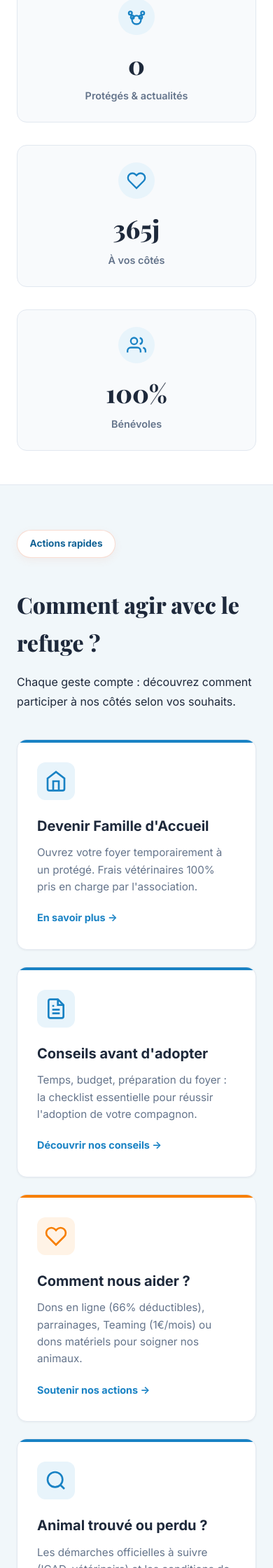
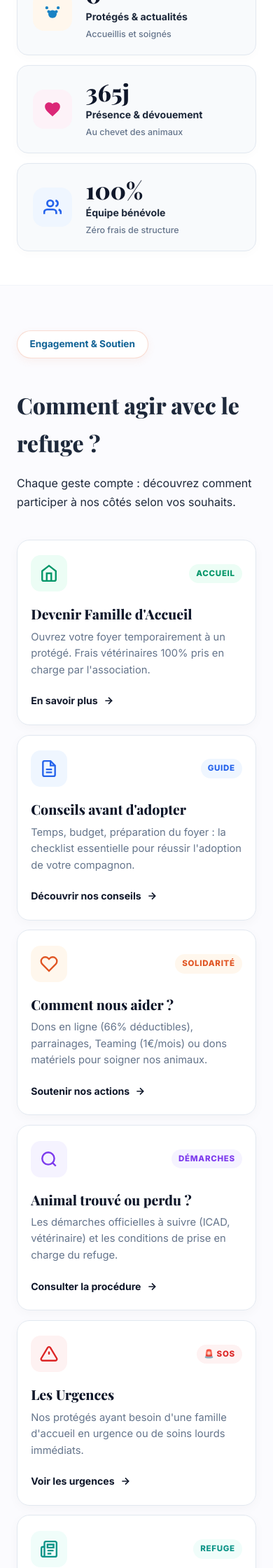
Before and after one commit to salamichel/WP2Django, a Django app: page / in a window 390 px wide. Shown: the part 1560-3800 px from the top of the page at 70% size. Run offline with Django 5.2, Linux system fonts and the light colour scheme; data that the repository does not hold is empty; some libraries are stand-ins or nearby versions.

Commit message:
fix(ui/import): refonte cartes reassurance accueil et extraction ententes en texte narratif
- Refonte UI/UX des 3 cartes de reassurance et des 6 cartes d'actions rapides sur la page d'accueil&#10;- Correction du bloc @media responsive desktop pour aligner les 3 colonnes&#10;- Support de l'extraction des compatibilites en langage naturel dans les descriptions WordPress (ex: Vadim est ok chats et ok chien)&#10;- Ajout des tests unitaires correspondants (74 tests validants)

```diff
--- a/static/css/style.css
+++ b/static/css/style.css
@@ -2007,151 +2007,304 @@ input[type="search"] {
     text-transform: uppercase;
 }
 
-/* Stats Section */
+/* ==========================================================================
+   Home Stats & Reassurance Banner
+   ========================================================================== */
 .stats-section {
     background: #ffffff;
     padding: 3rem 0;
-    border-top: 1px solid var(--color-border);
-    border-bottom: 1px solid var(--color-border);
+    border-top: 1px solid #f1f5f9;
+    border-bottom: 1px solid #f1f5f9;
 }
 
 .stats-grid {
     display: grid;
     grid-template-columns: repeat(3, 1fr);
-    gap: 2rem;
+    gap: 1.5rem;
 }
 
 .stat-card {
-    text-align: center;
-    padding: 1.5rem;
-    border-radius: var(--radius);
-    background: var(--color-bg-alt);
-    border: 1px solid var(--color-border);
+    display: flex;
+    align-items: center;
+    gap: 1.25rem;
+    padding: 1.5rem 1.75rem;
+    background: #f8fafc;
+    border: 1.5px solid #e2e8f0;
+    border-radius: 20px;
+    box-shadow: 0 4px 14px rgba(0, 0, 0, 0.02);
+    transition: all 0.25s cubic-bezier(0.16, 1, 0.3, 1);
+}
+
+.stat-card:hover {
+    transform: translateY(-3px);
+    border-color: var(--color-primary);
+    background: #ffffff;
+    box-shadow: 0 12px 30px rgba(224, 86, 36, 0.1);
 }
 
 .stat-icon {
-    display: inline-flex;
+    width: 56px;
+    height: 56px;
+    border-radius: 16px;
+    display: flex;
     align-items: center;
     justify-content: center;
-    width: 52px;
-    height: 52px;
-    border-radius: 50%;
-    background: var(--color-primary-light);
+    flex-shrink: 0;
+    transition: transform 0.2s cubic-bezier(0.16, 1, 0.3, 1);
+}
+
+.stat-icon--paw {
+    background: #fff7ed;
     color: var(--color-primary);
-    margin-bottom: 0.75rem;
+}
+
+.stat-icon--heart {
+    background: #fdf2f8;
+    color: #db2777;
+}
+
+.stat-icon--users {
+    background: #eff6ff;
+    color: #2563eb;
+}
+
+.stat-card:hover .stat-icon {
+    transform: scale(1.08);
+}
+
+.stat-info {
+    display: flex;
+    flex-direction: column;
+    gap: 2px;
 }
 
 .stat-number {
     display: block;
     font-family: var(--font-display);
-    font-size: 2.25rem;
+    font-size: 2.1rem;
     font-weight: 800;
-    color: var(--color-text);
+    color: #0f172a;
+    line-height: 1.1;
 }
 
 .stat-label {
-    font-size: 0.9rem;
-    font-weight: 600;
-    color: var(--color-text-muted);
-}
-
-/* Quick Action Cards */
+    font-size: 0.88rem;
+    font-weight: 700;
+    color: #1e293b;
+}
+
+.stat-sub {
+    font-size: 0.78rem;
+    font-weight: 500;
+    color: #64748b;
+}
+
+/* ==========================================================================
+   Home 6 Quick Action & Reassurance Cards
+   ========================================================================== */
 .section--quick-actions {
-    background: var(--color-bg-warm);
+    background: #fbfbfe;
 }
 
 .quick-actions-grid {
     display: grid;
-    grid-template-columns: repeat(auto-fit, minmax(320px, 1fr));
+    grid-template-columns: repeat(3, 1fr);
     gap: 1.5rem;
     margin-top: 2.5rem;
 }
 
 .quick-action-card {
+    position: relative;
+    display: flex;
+    flex-direction: column;
     background: #ffffff;
-    border: 1px solid var(--color-border);
-    border-radius: var(--radius);
-    padding: 2rem 1.75rem;
-    display: flex;
-    flex-direction: column;
+    border: 1.5px solid #e2e8f0;
+    border-radius: 22px;
+    padding: 1.75rem;
     text-decoration: none;
-    color: var(--color-text);
-    box-shadow: var(--shadow-sm);
-    transition: all var(--transition);
-    position: relative;
+    color: inherit;
+    box-shadow: 0 4px 16px rgba(0, 0, 0, 0.03);
+    transition: all 0.25s cubic-bezier(0.16, 1, 0.3, 1);
     overflow: hidden;
-}
-
-.quick-action-card::before {
-    content: "";
-    position: absolute;
-    top: 0;
-    left: 0;
-    right: 0;
-    height: 4px;
-    background: var(--color-primary);
-    transition: height var(--transition);
 }
 
 .quick-action-card:hover {
     transform: translateY(-5px);
-    box-shadow: var(--shadow-md);
-    border-color: #cbd5e1;
-}
-
-.quick-action-card:hover::before {
-    height: 6px;
+    box-shadow: 0 16px 36px rgba(0, 0, 0, 0.08);
+}
+
+.quick-action-top {
+    display: flex;
+    justify-content: space-between;
+    align-items: center;
+    margin-bottom: 1.25rem;
 }
 
 .quick-action-icon {
-    width: 54px;
-    height: 54px;
-    border-radius: 12px;
-    background: var(--color-primary-light);
+    width: 52px;
+    height: 52px;
+    border-radius: 14px;
+    display: flex;
+    align-items: center;
+    justify-content: center;
+    transition: transform 0.2s cubic-bezier(0.16, 1, 0.3, 1);
+}
+
+.quick-action-card:hover .quick-action-icon {
+    transform: scale(1.08);
+}
+
+.quick-action-badge {
+    font-size: 0.72rem;
+    font-weight: 800;
+    text-transform: uppercase;
+    letter-spacing: 0.06em;
+    padding: 4px 10px;
+    border-radius: 9999px;
+}
+
+/* Card Specific Themes */
+.quick-action-card--fa .quick-action-icon {
+    background: #ecfdf5;
+    color: #059669;
+}
+.quick-action-card--fa .quick-action-badge {
+    background: #ecfdf5;
+    color: #059669;
+}
+.quick-action-card--fa:hover {
+    border-color: #059669;
+}
+
+.quick-action-card--advice .quick-action-icon {
+    background: #eff6ff;
+    color: #2563eb;
+}
+.quick-action-card--advice .quick-action-badge {
+    background: #eff6ff;
+    color: #2563eb;
+}
+.quick-action-card--advice:hover {
+    border-color: #2563eb;
+}
+
+.quick-action-card--help .quick-action-icon {
+    background: #fff7ed;
+    color: #e05624;
+}
+.quick-action-card--help .quick-action-badge {
+    background: #fff7ed;
+    color: #e05624;
+}
+.quick-action-card--help:hover {
+    border-color: #e05624;
+}
+
+.quick-action-card--lost .quick-action-icon {
+    background: #f5f3ff;
+    color: #7c3aed;
+}
+.quick-action-card--lost .quick-action-badge {
+    background: #f5f3ff;
+    color: #7c3aed;
+}
+.quick-action-card--lost:hover {
+    border-color: #7c3aed;
+}
+
+.quick-action-card--emergency .quick-action-icon {
+    background: #fef2f2;
+    color: #dc2626;
+}
+.quick-action-card--emergency .quick-action-badge {
+    background: #fef2f2;
+    color: #dc2626;
+}
+.quick-action-card--emergency:hover {
+    border-color: #dc2626;
+}
+
+.quick-action-card--news .quick-action-icon {
+    background: #f0fdfa;
+    color: #0d9488;
+}
+.quick-action-card--news .quick-action-badge {
+    background: #f0fdfa;
+    color: #0d9488;
+}
+.quick-action-card--news:hover {
+    border-color: #0d9488;
+}
+
+.quick-action-card h3 {
+    font-family: var(--font-display);
+    font-size: 1.22rem;
+    font-weight: 800;
+    color: #0f172a;
+    margin: 0 0 0.5rem;
+    line-height: 1.3;
+}
+
+.quick-action-card p {
+    font-size: 0.92rem;
+    color: #64748b;
+    line-height: 1.6;
+    margin: 0 0 1.25rem;
+    flex-grow: 1;
+}
+
+.quick-action-link {
+    display: inline-flex;
+    align-items: center;
+    gap: 0.45rem;
+    font-size: 0.88rem;
+    font-weight: 700;
+    color: #0f172a;
+    margin-top: auto;
+    transition: color 0.2s ease;
+}
+
+.quick-action-link svg {
+    transition: transform 0.2s cubic-bezier(0.16, 1, 0.3, 1);
+}
+
+.quick-action-card:hover .quick-action-link {
     color: var(--color-primary);
-    display: flex;
-    align-items: center;
-    justify-content: center;
-    margin-bottom: 1.25rem;
-    transition: all var(--transition);
-}
-
-.quick-action-card:hover .quick-action-icon {
-    background: var(--color-primary);
-    color: #ffffff;
-    transform: scale(1.08);
-}
-
-.quick-action-card h3 {
-    font-size: 1.25rem;
-    margin-bottom: 0.6rem;
-    font-weight: 700;
-}
-
-.quick-action-card p {
-    font-size: 0.95rem;
-    color: var(--color-text-muted);
-    line-height: 1.6;
-    flex-grow: 1;
-    margin-bottom: 1.25rem;
-}
-
-.quick-action-link {
-    font-size: 0.9rem;
-    font-weight: 700;
-    color: var(--color-primary);
-    display: inline-flex;
-    align-items: center;
-    gap: 0.4rem;
-}
-
-.quick-action-card--emergency::before { background: var(--color-emergency); }
-.quick-action-card--emergency .quick-action-icon { background: var(--color-emergency-light); color: var(--color-emergency); }
-.quick-action-card--emergency:hover .quick-action-icon { background: var(--color-emergency); color: #ffffff; }
-
-.quick-action-card--help::before { background: var(--color-accent); }
-.quick-action-card--help .quick-action-icon { background: var(--color-accent-light); color: var(--color-accent); }
-.quick-action-card--help:hover .quick-action-icon { background: var(--color-accent); color: #ffffff; }
+}
+
+.quick-action-card:hover .quick-action-link svg {
+    transform: translateX(4px);
+}
+
+/* Reassurance & Actions Responsive */
+@media (max-width: 992px) {
+    .stats-grid {
+        grid-template-columns: 1fr;
+        gap: 0.85rem;
+    }
+
+    .quick-actions-grid {
+        grid-template-columns: repeat(2, 1fr);
+        gap: 1rem;
+    }
+}
+
+@media (max-width: 640px) {
+    .quick-actions-grid {
+        grid-template-columns: 1fr;
+        gap: 0.85rem;
+    }
+
+    .quick-action-card {
+        padding: 1.35rem 1.2rem;
+        border-radius: 18px;
+    }
+
+    .stat-card {
+        padding: 1.2rem 1.35rem;
+        border-radius: 16px;
+    }
+}
 
 /* Solidarity Section */
 .section--solidarity {
@@ -2528,14 +2681,9 @@ input[type="search"] {
     .desktop-nav {
         display: none !important;
     }
-}
 
     .hero h1 {
         font-size: 2.25rem;
-    }
-
-    .stats-grid {
-        grid-template-columns: 1fr;
     }
 
     .filter-select-group {
--- a/templates/blog/home.html
+++ b/templates/blog/home.html
@@ -113,148 +113,144 @@
 </section>
 {% endif %}
 
-<!-- Stats -->
+<!-- Reassurance Stats Banner -->
 <section class="stats-section">
     <div class="container">
         <div class="stats-grid">
             <div class="stat-card">
-                <span class="stat-icon">
-                    <svg xmlns="http://www.w3.org/2000/svg" width="28" height="28" viewBox="0 0 24 24" fill="none"
-                        stroke="currentColor" stroke-width="2">
-                        <path
-                            d="M4.5 9.5a2 2 0 1 1 0-4 2 2 0 0 1 0 4Zm15 0a2 2 0 1 1 0-4 2 2 0 0 1 0 4ZM7 14.5a2 2 0 1 1 0-4 2 2 0 0 1 0 4Zm10 0a2 2 0 1 1 0-4 2 2 0 0 1 0 4Zm-5 6.5c-3.5 0-5.5-2.5-5.5-5.5 0-2 1.5-3.5 3-4.2a5.5 5.5 0 0 1 5 0c1.5.7 3 2.2 3 4.2 0 3-2 5.5-5.5 5.5Z" />
-                    </svg>
-                </span>
+                <div class="stat-icon stat-icon--paw">
+                    <svg xmlns="http://www.w3.org/2000/svg" width="26" height="26" viewBox="0 0 24 24" fill="currentColor"><path d="M4.5 9.5a2 2 0 1 1 0-4 2 2 0 0 1 0 4Zm15 0a2 2 0 1 1 0-4 2 2 0 0 1 0 4ZM7 14.5a2 2 0 1 1 0-4 2 2 0 0 1 0 4Zm10 0a2 2 0 1 1 0-4 2 2 0 0 1 0 4Zm-5 6.5c-3.5 0-5.5-2.5-5.5-5.5 0-2 1.5-3.5 3-4.2a5.5 5.5 0 0 1 5 0c1.5.7 3 2.2 3 4.2 0 3-2 5.5-5.5 5.5Z"/></svg>
+                </div>
+                <div class="stat-info">
                     <span class="stat-number">{{ posts|length }}</span>
                     <span class="stat-label">Protégés & actualités</span>
+                    <span class="stat-sub">Accueillis et soignés</span>
                 </div>
+            </div>
+
             <div class="stat-card">
-                <span class="stat-icon">
-                    <svg xmlns="http://www.w3.org/2000/svg" width="28" height="28" viewBox="0 0 24 24" fill="none"
-                        stroke="currentColor" stroke-width="2">
-                        <path
-                            d="M20.84 4.61a5.5 5.5 0 0 0-7.78 0L12 5.67l-1.06-1.06a5.5 5.5 0 0 0-7.78 7.78L12 21.23l8.84-8.84a5.5 5.5 0 0 0 0-7.78z" />
-                    </svg>
-                </span>
+                <div class="stat-icon stat-icon--heart">
+                    <svg xmlns="http://www.w3.org/2000/svg" width="26" height="26" viewBox="0 0 24 24" fill="currentColor"><path d="M12 21.35l-1.45-1.32C5.4 15.36 2 12.28 2 8.5 2 5.42 4.42 3 7.5 3c1.74 0 3.41.81 4.5 2.09C13.09 3.81 14.76 3 16.5 3 19.58 3 22 5.42 22 8.5c0 3.78-3.4 6.86-8.55 11.54L12 21.35z"/></svg>
+                </div>
+                <div class="stat-info">
                     <span class="stat-number">365j</span>
-                <span class="stat-label">À vos côtés</span>
+                    <span class="stat-label">Présence & dévouement</span>
+                    <span class="stat-sub">Au chevet des animaux</span>
                 </div>
+            </div>
+
             <div class="stat-card">
-                <span class="stat-icon">
-                    <svg xmlns="http://www.w3.org/2000/svg" width="28" height="28" viewBox="0 0 24 24" fill="none"
-                        stroke="currentColor" stroke-width="2">
-                        <path d="M17 21v-2a4 4 0 0 0-4-4H5a4 4 0 0 0-4 4v2" />
-                        <circle cx="9" cy="7" r="4" />
-                        <path d="M23 21v-2a4 4 0 0 0-3-3.87" />
-                        <path d="M16 3.13a4 4 0 0 1 0 7.75" />
-                    </svg>
-                </span>
+                <div class="stat-icon stat-icon--users">
+                    <svg xmlns="http://www.w3.org/2000/svg" width="26" height="26" viewBox="0 0 24 24" fill="none" stroke="currentColor" stroke-width="2.5"><path d="M17 21v-2a4 4 0 0 0-4-4H5a4 4 0 0 0-4 4v2"/><circle cx="9" cy="7" r="4"/><path d="M23 21v-2a4 4 0 0 0-3-3.87"/><path d="M16 3.13a4 4 0 0 1 0 7.75"/></svg>
+                </div>
+                <div class="stat-info">
                     <span class="stat-number">100%</span>
-                <span class="stat-label">Bénévoles</span>
+                    <span class="stat-label">Équipe bénévole</span>
+                    <span class="stat-sub">Zéro frais de structure</span>
+                </div>
             </div>
         </div>
     </div>
 </section>
 
-<!-- 6 Quick Action Cards (Modernized Post-its) -->
+<!-- 6 Quick Action Cards (Reassurance & Engagement) -->
 <section class="section section--quick-actions">
     <div class="container">
         <div class="section-header text-center">
-            <span class="hero-badge">Actions rapides</span>
+            <span class="hero-badge">Engagement & Soutien</span>
             <h2>Comment agir avec le refuge ?</h2>
-            <p class="section-subtitle">Chaque geste compte : découvrez comment participer à nos côtés selon vos
-                souhaits.</p>
+            <p class="section-subtitle">Chaque geste compte : découvrez comment participer à nos côtés selon vos souhaits.</p>
         </div>
 
         <div class="quick-actions-grid">
             <a href="/familles-accueil/" class="quick-action-card quick-action-card--fa">
+                <div class="quick-action-top">
                     <div class="quick-action-icon">
-                    <svg xmlns="http://www.w3.org/2000/svg" width="32" height="32" viewBox="0 0 24 24" fill="none"
-                        stroke="currentColor" stroke-width="2">
-                        <path d="m3 9 9-7 9 7v11a2 2 0 0 1-2 2H5a2 2 0 0 1-2-2z" />
-                        <polyline points="9 22 9 12 15 12 15 22" />
-                    </svg>
+                        <svg xmlns="http://www.w3.org/2000/svg" width="26" height="26" viewBox="0 0 24 24" fill="none" stroke="currentColor" stroke-width="2.2"><path d="m3 9 9-7 9 7v11a2 2 0 0 1-2 2H5a2 2 0 0 1-2-2z"/><polyline points="9 22 9 12 15 12 15 22"/></svg>
+                    </div>
+                    <span class="quick-action-badge">Accueil</span>
                 </div>
                 <h3>Devenir Famille d'Accueil</h3>
-                <p>Ouvrez votre foyer temporairement à un protégé. Frais vétérinaires 100% pris en charge par
-                    l'association.</p>
-                <span class="quick-action-link">En savoir plus &rarr;</span>
+                <p>Ouvrez votre foyer temporairement à un protégé. Frais vétérinaires 100% pris en charge par l'association.</p>
+                <span class="quick-action-link">
+                    <span>En savoir plus</span>
+                    <svg xmlns="http://www.w3.org/2000/svg" width="16" height="16" viewBox="0 0 24 24" fill="none" stroke="currentColor" stroke-width="2.5"><line x1="5" y1="12" x2="19" y2="12"/><polyline points="12 5 19 12 12 19"/></svg>
+                </span>
             </a>
 
             <a href="/conseils-adoption/" class="quick-action-card quick-action-card--advice">
+                <div class="quick-action-top">
                     <div class="quick-action-icon">
-                    <svg xmlns="http://www.w3.org/2000/svg" width="32" height="32" viewBox="0 0 24 24" fill="none"
-                        stroke="currentColor" stroke-width="2">
-                        <path d="M14 2H6a2 2 0 0 0-2 2v16a2 2 0 0 0 2 2h12a2 2 0 0 0 2-2V8z" />
-                        <polyline points="14 2 14 8 20 8" />
-                        <line x1="16" y1="13" x2="8" y2="13" />
-                        <line x1="16" y1="17" x2="8" y2="17" />
-                        <polyline points="10 9 9 9 8 9" />
-                    </svg>
+                        <svg xmlns="http://www.w3.org/2000/svg" width="26" height="26" viewBox="0 0 24 24" fill="none" stroke="currentColor" stroke-width="2.2"><path d="M14 2H6a2 2 0 0 0-2 2v16a2 2 0 0 0 2 2h12a2 2 0 0 0 2-2V8z"/><polyline points="14 2 14 8 20 8"/><line x1="16" y1="13" x2="8" y2="13"/><line x1="16" y1="17" x2="8" y2="17"/></svg>
+                    </div>
+                    <span class="quick-action-badge">Guide</span>
                 </div>
                 <h3>Conseils avant d'adopter</h3>
-                <p>Temps, budget, préparation du foyer : la checklist essentielle pour réussir l'adoption de votre
-                    compagnon.</p>
-                <span class="quick-action-link">Découvrir nos conseils &rarr;</span>
+                <p>Temps, budget, préparation du foyer : la checklist essentielle pour réussir l'adoption de votre compagnon.</p>
+                <span class="quick-action-link">
+                    <span>Découvrir nos conseils</span>
+                    <svg xmlns="http://www.w3.org/2000/svg" width="16" height="16" viewBox="0 0 24 24" fill="none" stroke="currentColor" stroke-width="2.5"><line x1="5" y1="12" x2="19" y2="12"/><polyline points="12 5 19 12 12 19"/></svg>
+                </span>
             </a>
 
             <a href="/dons-parrainages/" class="quick-action-card quick-action-card--help">
+                <div class="quick-action-top">
                     <div class="quick-action-icon">
-                    <svg xmlns="http://www.w3.org/2000/svg" width="32" height="32" viewBox="0 0 24 24" fill="none"
-                        stroke="currentColor" stroke-width="2">
-                        <path
-                            d="M20.84 4.61a5.5 5.5 0 0 0-7.78 0L12 5.67l-1.06-1.06a5.5 5.5 0 0 0-7.78 7.78L12 21.23l8.84-8.84a5.5 5.5 0 0 0 0-7.78z" />
-                    </svg>
+                        <svg xmlns="http://www.w3.org/2000/svg" width="26" height="26" viewBox="0 0 24 24" fill="none" stroke="currentColor" stroke-width="2.2"><path d="M20.84 4.61a5.5 5.5 0 0 0-7.78 0L12 5.67l-1.06-1.06a5.5 5.5 0 0 0-7.78 7.78L12 21.23l8.84-8.84a5.5 5.5 0 0 0 0-7.78z"/></svg>
+                    </div>
+                    <span class="quick-action-badge">Solidarité</span>
                 </div>
                 <h3>Comment nous aider ?</h3>
-                <p>Dons en ligne (66% déductibles), parrainages, Teaming (1€/mois) ou dons matériels pour soigner nos
-                    animaux.</p>
-                <span class="quick-action-link">Soutenir nos actions &rarr;</span>
+                <p>Dons en ligne (66% déductibles), parrainages, Teaming (1€/mois) ou dons matériels pour soigner nos animaux.</p>
+                <span class="quick-action-link">
+                    <span>Soutenir nos actions</span>
+                    <svg xmlns="http://www.w3.org/2000/svg" width="16" height="16" viewBox="0 0 24 24" fill="none" stroke="currentColor" stroke-width="2.5"><line x1="5" y1="12" x2="19" y2="12"/><polyline points="12 5 19 12 12 19"/></svg>
+                </span>
             </a>
 
             <a href="/conditions-abandon/" class="quick-action-card quick-action-card--lost">
+                <div class="quick-action-top">
                     <div class="quick-action-icon">
-                    <svg xmlns="http://www.w3.org/2000/svg" width="32" height="32" viewBox="0 0 24 24" fill="none"
-                        stroke="currentColor" stroke-width="2">
-                        <circle cx="11" cy="11" r="8" />
-                        <line x1="21" y1="21" x2="16.65" y2="16.65" />
-                    </svg>
+                        <svg xmlns="http://www.w3.org/2000/svg" width="26" height="26" viewBox="0 0 24 24" fill="none" stroke="currentColor" stroke-width="2.2"><circle cx="11" cy="11" r="8"/><line x1="21" y1="21" x2="16.65" y2="16.65"/></svg>
+                    </div>
+                    <span class="quick-action-badge">Démarches</span>
                 </div>
                 <h3>Animal trouvé ou perdu ?</h3>
-                <p>Les démarches officielles à suivre (ICAD, vétérinaire) et les conditions de prise en charge du
-                    refuge.</p>
-                <span class="quick-action-link">Consulter la procédure &rarr;</span>
+                <p>Les démarches officielles à suivre (ICAD, vétérinaire) et les conditions de prise en charge du refuge.</p>
+                <span class="quick-action-link">
+                    <span>Consulter la procédure</span>
+                    <svg xmlns="http://www.w3.org/2000/svg" width="16" height="16" viewBox="0 0 24 24" fill="none" stroke="currentColor" stroke-width="2.5"><line x1="5" y1="12" x2="19" y2="12"/><polyline points="12 5 19 12 12 19"/></svg>
+                </span>
             </a>
 
             <a href="{% url 'blog:category' slug='urgences' %}" class="quick-action-card quick-action-card--emergency">
+                <div class="quick-action-top">
                     <div class="quick-action-icon">
-                    <svg xmlns="http://www.w3.org/2000/svg" width="32" height="32" viewBox="0 0 24 24" fill="none"
-                        stroke="currentColor" stroke-width="2">
-                        <path
-                            d="M10.29 3.86L1.82 18a2 2 0 0 0 1.71 3h16.94a2 2 0 0 0 1.71-3L13.71 3.86a2 2 0 0 0-3.42 0z" />
-                        <line x1="12" y1="9" x2="12" y2="13" />
-                        <line x1="12" y1="17" x2="12.01" y2="17" />
-                    </svg>
+                        <svg xmlns="http://www.w3.org/2000/svg" width="26" height="26" viewBox="0 0 24 24" fill="none" stroke="currentColor" stroke-width="2.2"><path d="M10.29 3.86L1.82 18a2 2 0 0 0 1.71 3h16.94a2 2 0 0 0 1.71-3L13.71 3.86a2 2 0 0 0-3.42 0z"/><line x1="12" y1="9" x2="12" y2="13"/><line x1="12" y1="17" x2="12.01" y2="17"/></svg>
+                    </div>
+                    <span class="quick-action-badge quick-action-badge--urgent">🚨 SOS</span>
                 </div>
                 <h3>Les Urgences</h3>
                 <p>Nos protégés ayant besoin d'une famille d'accueil en urgence ou de soins lourds immédiats.</p>
-                <span class="quick-action-link">Voir les urgences &rarr;</span>
+                <span class="quick-action-link">
+                    <span>Voir les urgences</span>
+                    <svg xmlns="http://www.w3.org/2000/svg" width="16" height="16" viewBox="0 0 24 24" fill="none" stroke="currentColor" stroke-width="2.5"><line x1="5" y1="12" x2="19" y2="12"/><polyline points="12 5 19 12 12 19"/></svg>
+                </span>
             </a>
 
             <a href="{% url 'blog:post_list' %}" class="quick-action-card quick-action-card--news">
+                <div class="quick-action-top">
                     <div class="quick-action-icon">
-                    <svg xmlns="http://www.w3.org/2000/svg" width="32" height="32" viewBox="0 0 24 24" fill="none"
-                        stroke="currentColor" stroke-width="2">
-                        <path
-                            d="M4 22h16a2 2 0 0 0 2-2V4a2 2 0 0 0-2-2H8a2 2 0 0 0-2 2v16a2 2 0 0 1-2 2Zm0 0a2 2 0 0 1-2-2v-9c0-1.1.9-2 2-2h2" />
-                        <path d="M18 14h-8" />
-                        <path d="M15 18h-5" />
-                        <path d="M10 6h8v4h-8V6Z" />
-                    </svg>
+                        <svg xmlns="http://www.w3.org/2000/svg" width="26" height="26" viewBox="0 0 24 24" fill="none" stroke="currentColor" stroke-width="2.2"><path d="M4 22h16a2 2 0 0 0 2-2V4a2 2 0 0 0-2-2H8a2 2 0 0 0-2 2v16a2 2 0 0 1-2 2Zm0 0a2 2 0 0 1-2-2v-9c0-1.1.9-2 2-2h2"/><path d="M18 14h-8"/><path d="M15 18h-5"/><path d="M10 6h8v4h-8V6Z"/></svg>
+                    </div>
+                    <span class="quick-action-badge">Refuge</span>
                 </div>
                 <h3>Actualités & Sauvetages</h3>
                 <p>Suivez les dernières adoptions, les sauvetages réussis et les événements du refuge.</p>
-                <span class="quick-action-link">Lire les actualités &rarr;</span>
+                <span class="quick-action-link">
+                    <span>Lire les actualités</span>
+                    <svg xmlns="http://www.w3.org/2000/svg" width="16" height="16" viewBox="0 0 24 24" fill="none" stroke="currentColor" stroke-width="2.5"><line x1="5" y1="12" x2="19" y2="12"/><polyline points="12 5 19 12 12 19"/></svg>
+                </span>
             </a>
         </div>
     </div>
```
Also changed, not shown: wordpress_import/importers.py (+53 -0 lines), wordpress_import/tests.py (+20 -0 lines). Lines whose indentation alone changed are shown as unchanged.
